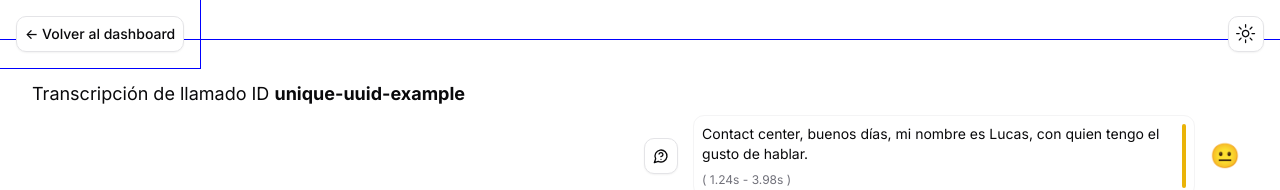
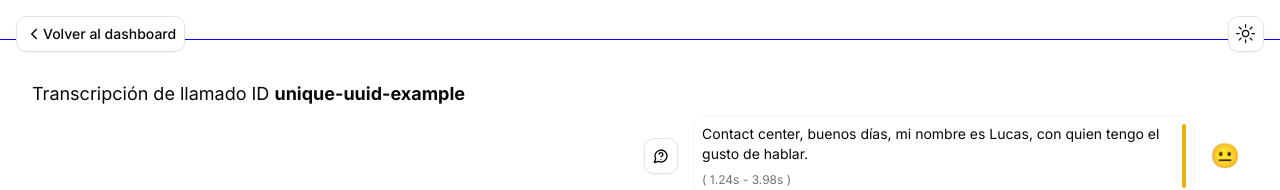
Before and after one commit to zanellig/AuditorIA-frontend, a Next.js app: page /dashboard/transcription in a window 1280 px wide. Shown: the top 190 px of the page. Built offline with nearby package versions, Linux system fonts and the light colour scheme.

Commit message:
feat: dinamizar botonera

```diff
--- a/src/app/dashboard/layout.tsx
+++ b/src/app/dashboard/layout.tsx
@@ -1,12 +1,15 @@
 import NavigationButtons from "@/components/navigation"
+import { ScrollProvider } from "@/components/ScrollProvider"
 
 export default function Layout({ children }: { children: React.ReactNode }) {
   return (
     <>
-      <div id='main' className='flex flex-col mt-10'>
-        <NavigationButtons />
-        <div className='container ml-auto mr-auto py-10'>{children}</div>
-      </div>
+      <ScrollProvider>
+        <div id='main' className='flex flex-col mt-10'>
+          <NavigationButtons />
+          <div className='container ml-auto mr-auto py-10'>{children}</div>
+        </div>
+      </ScrollProvider>
     </>
   )
 }
--- a/src/components/ModeToggle.tsx
+++ b/src/components/ModeToggle.tsx
@@ -18,7 +18,7 @@ export function ModeToggle() {
   return (
     <DropdownMenu>
       <DropdownMenuTrigger asChild>
-        <Button variant='outline' size='icon'>
+        <Button variant='outline' size='icon' className='bg-popover'>
           <SunIcon className='h-[1.2rem] w-[1.2rem] rotate-0 scale-100 transition-all dark:-rotate-90 dark:scale-0' />
           <MoonIcon className='absolute h-[1.2rem] w-[1.2rem] rotate-90 scale-0 transition-all dark:rotate-0 dark:scale-100' />
           <span className='sr-only'>Toggle theme</span>
--- /dev/null
+++ b/src/components/ScrollProvider.tsx
@@ -0,0 +1,28 @@
+"use client"
+import { createContext, useContext, useState, useEffect } from "react"
+
+const ScrollContext = createContext({ scrollY: 0 })
+
+export const ScrollProvider = ({ children }: { children: React.ReactNode }) => {
+  const [scrollY, setScrollY] = useState(0)
+
+  useEffect(() => {
+    const handleScroll = () => {
+      console.log(window.scrollY)
+      setScrollY(window.scrollY)
+    }
+
+    window.addEventListener("scroll", handleScroll)
+    return () => {
+      window.removeEventListener("scroll", handleScroll)
+    }
+  }, [])
+
+  return (
+    <ScrollContext.Provider value={{ scrollY }}>
+      {children}
+    </ScrollContext.Provider>
+  )
+}
+
+export const useScroll = () => useContext(ScrollContext)
--- a/src/components/navigation.tsx
+++ b/src/components/navigation.tsx
@@ -1,8 +1,16 @@
 "use client"
 
+import { useEffect, useState } from "react"
+
 import Link from "next/link"
+import { usePathname } from "next/navigation"
+
 import { Button } from "./ui/button"
 import { ModeToggle } from "./ModeToggle"
+
+import { useScroll } from "@/components/ScrollProvider"
+import { ChevronLeft } from "lucide-react"
+import { NAVIGATION_ICON_SIZE } from "@/lib/consts"
 
 export default function NavigationButtons() {
   /**
@@ -10,16 +18,57 @@ export default function NavigationButtons() {
    *https://tasks.office.com/linksolution.com.ar/Home/Task/NJ_2S_7cj0qHo9Bzv0OyEWUAMyX3?Type=TaskLink&Channel=Link&CreatedTime=638566708070090000
    */
 
+  /**
+   *  TODO: mostrar botones IF scroll is top
+   */
+
+  const { scrollY } = useScroll()
+  const pathname = usePathname()
+
+  const [showButtons, setShowButtons] = useState(false)
+  const [isDashboard, setIsDashboard] = useState(false)
+
+  useEffect(() => {
+    if (scrollY >= 0 && scrollY < 20) {
+      setShowButtons(true)
+    } else {
+      setShowButtons(false)
+    }
+  }, [scrollY])
+
+  useEffect(() => {
+    // Check if the current route is the dashboard
+    if (pathname === "/dashboard") {
+      setIsDashboard(true)
+    } else {
+      setIsDashboard(false)
+    }
+  }, [pathname])
+
   return (
     <>
-      <div className='fixed top-0 left-0 p-4'>
-        <Link href='/dashboard'>
-          <Button variant='outline' className='p-2'>
-            {"<-"} Volver al dashboard
-          </Button>
-        </Link>
+      <div
+        className={`fixed top-0 left-0 p-4 transition-all duration-500 transform ${
+          showButtons
+            ? "opacity-100 translate-x-0"
+            : "opacity-0 -translate-x-4 pointer-events-none"
+        }`}
+      >
+        {!isDashboard ? (
+          <Link href='/dashboard'>
+            <Button variant='outline' className='p-2 bg-popover'>
+              <ChevronLeft size={NAVIGATION_ICON_SIZE} /> Volver al dashboard
+            </Button>
+          </Link>
+        ) : null}
       </div>
-      <div className='fixed top-0 right-0 p-4'>
+      <div
+        className={`fixed top-0 right-0 p-4  transition-all duration-500 transform ${
+          showButtons
+            ? "opacity-100 translate-x-0"
+            : "opacity-0 translate-x-4 pointer-events-none"
+        }`}
+      >
         <ModeToggle />
       </div>
     </>
--- a/src/lib/consts.ts
+++ b/src/lib/consts.ts
@@ -1 +1,2 @@
 export const GLOBAL_ICON_SIZE: number = 16
+export const NAVIGATION_ICON_SIZE: number = GLOBAL_ICON_SIZE + 2
```
